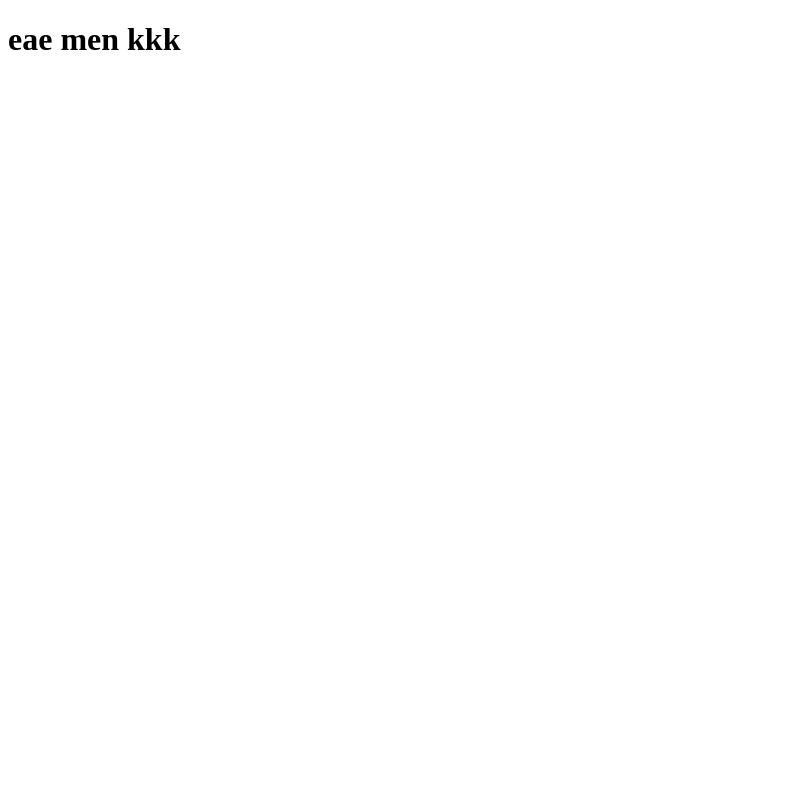
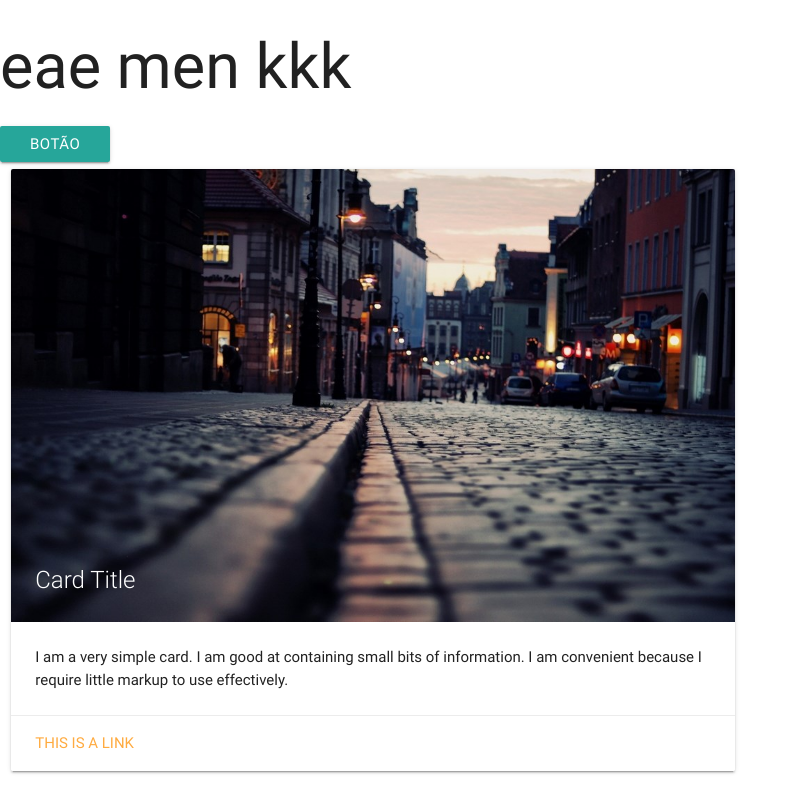
Before and after one commit to arthuravilla7/projetox, a website: page public/index.html in a window 1280 px wide. Shown: the whole page, without its empty margins (0-799 px from the left). Drawn offline with nearby package versions, Linux system fonts and the light colour scheme.

Commit message:
teste de css e imagens

```diff
--- a/public/index.html
+++ b/public/index.html
@@ -3,8 +3,31 @@
 <head>
   <meta charset="UTF-8" />
   <title>primeiro site</title>
+
+  <!-- Compiled and minified CSS materialize -->
+  <link rel="stylesheet" href="https://cdnjs.cloudflare.com/ajax/libs/materialize/0.100.2/css/materialize.min.css">
 </head>
 <body>
   <h1>eae men kkk</h1>
+  <button class="waves-effect waves-light btn">botão</button>
+
+  <div class="row">
+      <div class="col s12 m7">
+        <div class="card">
+          <div class="card-image">
+            <img src="images/street.jpg">
+            <span class="card-title">Card Title</span>
+          </div>
+          <div class="card-content">
+            <p>I am a very simple card. I am good at containing small bits of information.
+            I am convenient because I require little markup to use effectively.</p>
+          </div>
+          <div class="card-action">
+            <a href="#">This is a link</a>
+          </div>
+        </div>
+      </div>
+  </div>
+
 </body>
 </html>
```
Also changed, not shown: public/images/street.jpg (added).
